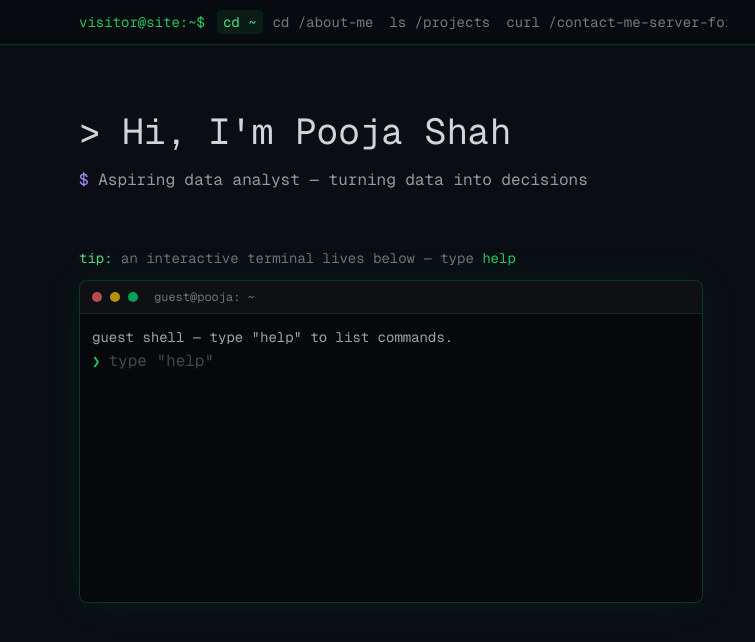
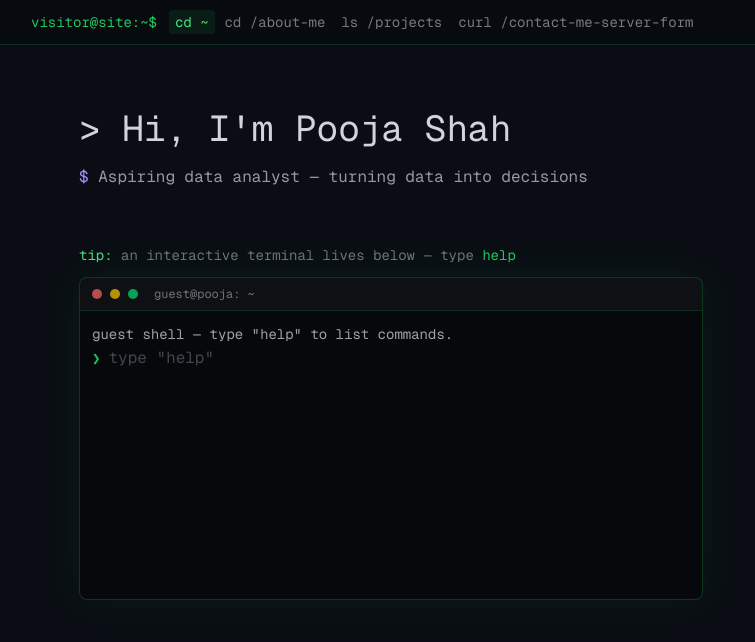
Before and after one commit to pshah13-collab/Pooja_Shah_Portfolio, a Next.js app: page / in a window 1280 px wide. Shown: the top 642 px of the page, without its empty margins (249-1004 px from the left). Built offline with nearby package versions, Linux system fonts and the light colour scheme.

Commit message:
Fix nav overflow, project page params error, and caret alignment

```diff
--- a/app/globals.css
+++ b/app/globals.css
@@ -41,19 +41,23 @@ body {
 
 .typing-text {
   display: inline-block;
+  position: relative;
   overflow: hidden;
   white-space: nowrap;
   vertical-align: bottom;
   width: 0;
+  max-width: 100%;
   animation: typing 1.6s steps(20) 0.3s forwards;
 }
 
-.caret {
-  display: inline-block;
+.typing-text::after {
+  content: "";
+  position: absolute;
+  right: 0;
+  top: 50%;
   width: 0.55ch;
   height: 1.05em;
-  margin-left: 2px;
-  vertical-align: text-bottom;
+  transform: translateY(-50%);
   background: var(--accent);
   animation: blink 1.1s step-end infinite;
 }
@@ -63,7 +67,7 @@ body {
     animation: none;
     width: 20ch;
   }
-  .caret {
+  .typing-text::after {
     animation: none;
   }
 }
--- a/app/page.tsx
+++ b/app/page.tsx
@@ -8,7 +8,6 @@ export default function Home() {
     <section className="mx-auto w-full max-w-2xl px-4 py-10 sm:px-6 sm:py-16">
       <h1 className="text-2xl sm:text-4xl">
         <span className="typing-text">{`> Hi, I'm ${NAME}`}</span>
-        <span className="caret" aria-hidden />
       </h1>
       <p className="mt-4 text-sm text-foreground/70 sm:text-base">
         <span className="text-highlight">$</span> {TAGLINE}
--- a/app/projects/[slug]/page.tsx
+++ b/app/projects/[slug]/page.tsx
@@ -1,7 +1,10 @@
 import type { Metadata } from "next";
 import Link from "next/link";
 import { notFound } from "next/navigation";
+import { Cmd } from "@/components/cmd";
 import { getProject, projects } from "@/lib/projects";
+
+export const instant = false;
 
 export function generateStaticParams() {
   return projects.map((project) => ({ slug: project.slug }));
@@ -24,12 +27,7 @@ export default async function ProjectPage({
 
   return (
     <section className="mx-auto w-full max-w-2xl px-4 py-10 sm:px-6 sm:py-16">
-      <p className="mb-3 text-sm">
-        <span className="text-accent">pooja@scu:~$</span>{" "}
-        <span className="text-foreground/60">
-          cat projects/{project.slug}.md
-        </span>
-      </p>
+      <Cmd>{`cat projects/${project.slug}.md`}</Cmd>
 
       <h1 className="text-xl sm:text-2xl">{project.title}</h1>
       <div className="mt-1 flex flex-wrap items-baseline gap-x-3 gap-y-1">
@@ -42,10 +40,7 @@ export default async function ProjectPage({
       </p>
 
       <div className="mt-8">
-        <p className="mb-3 text-sm">
-          <span className="text-accent">pooja@scu:~$</span>{" "}
-          <span className="text-foreground/60">cat highlights.txt</span>
-        </p>
+        <Cmd>cat highlights.txt</Cmd>
         <ul className="space-y-2.5">
           {project.highlights.map((highlight) => (
             <li
@@ -62,10 +57,7 @@ export default async function ProjectPage({
       </div>
 
       <div className="mt-8">
-        <p className="mb-3 text-sm">
-          <span className="text-accent">pooja@scu:~$</span>{" "}
-          <span className="text-foreground/60">ls stack/</span>
-        </p>
+        <Cmd>ls stack/</Cmd>
         <div className="flex flex-wrap gap-1.5">
           {project.stack.map((tech) => (
             <span
--- a/components/nav.tsx
+++ b/components/nav.tsx
@@ -15,7 +15,7 @@ export function Nav() {
 
   return (
     <header className="border-b border-accent/20 bg-black/30">
-      <nav className="mx-auto flex max-w-2xl items-center gap-1 overflow-x-auto px-3 py-2.5 text-sm whitespace-nowrap sm:px-6">
+      <nav className="mx-auto flex max-w-3xl items-center gap-1 overflow-x-auto px-3 py-2.5 text-sm whitespace-nowrap sm:px-6">
         <span className="mr-2 hidden text-accent sm:inline" aria-hidden>
           visitor@site:~$
         </span>
```
